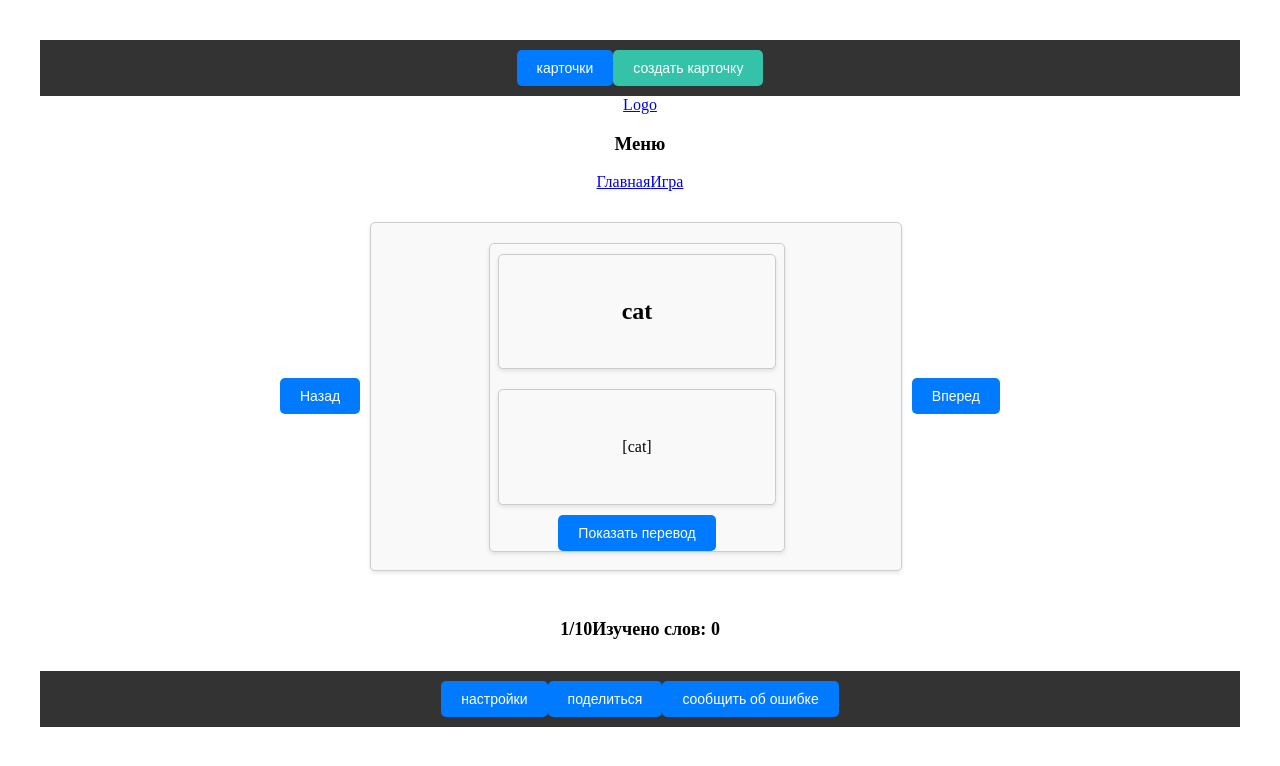
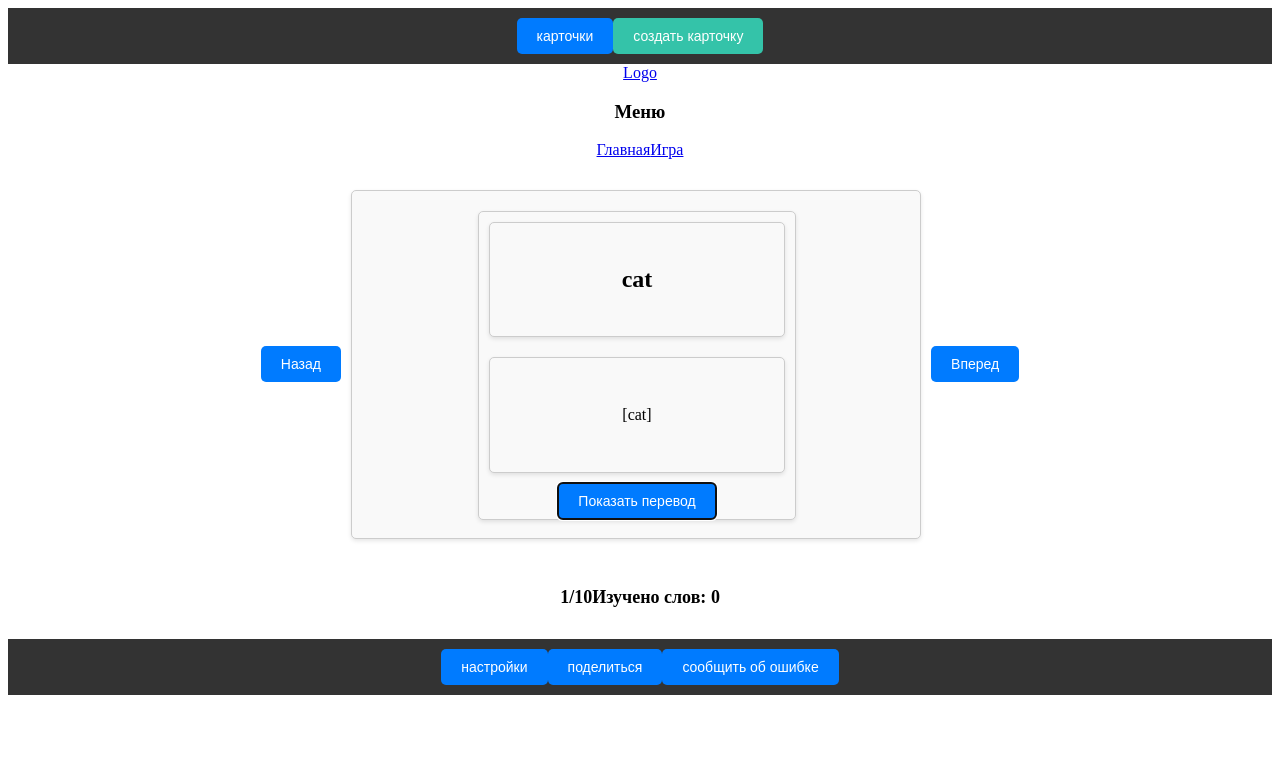
Before and after one commit to SKR-Anna/dictionary.react, a React (Vite) app in the folder dictionary/: page /game in a window 1280 px wide. Shown: the top 766 px of the page. Built offline with nearby package versions, Linux system fonts and the light colour scheme.

Commit message:
добавила форвард реф, ошибка счетчика карточек не исправлена

```diff
--- a/dictionary/src/App.css
+++ b/dictionary/src/App.css
@@ -2,7 +2,7 @@
   max-width: 100%;
   max-height: 100%;
   margin: 0 auto;
-  padding: 2rem;
+  /* padding: 2rem;  */
   text-align: center;
 }
 
--- a/dictionary/src/components/button/Button.jsx
+++ b/dictionary/src/components/button/Button.jsx
@@ -1,11 +1,17 @@
 //импортирую стили
+import { forwardRef } from "react";
 import styles from "./Button.module.css"
 
 
-function Button(props) {
+const Button = forwardRef(function Button(props, ref) {
     return (
-        < button className={styles.button} onClick={props.onClick}> {props.name}</ button >
-    )
-}
+        < button
+            ref={ref}
+            className={styles.button}
+            onClick={props.onClick}>
+            {props.name}
+        </ button >
+    );
+});
 
 export default Button;
--- a/dictionary/src/components/card/Card.jsx
+++ b/dictionary/src/components/card/Card.jsx
@@ -1,10 +1,10 @@
-import { useState } from "react"
+import { useState, useEffect, useRef } from "react"
 import Button from "../button/Button"
 import "./Card.css"
 
 function Card({ id, english, transcription, russian, onLearnedWord }) {
     const [turned, setTurned] = useState(false);
-    //const buttonRef = useRef(null); // создаем реф для кнопки
+    const buttonRef = useRef(null); // создаем реф для кнопки
 
     const [isLearned, setIsLearned] = useState(false); // состояние для отслеживания перевода
 
@@ -16,12 +16,12 @@ function Card({ id, english, transcription, russian, onLearnedWord }) {
         }
     };
 
-    // useEffect(() => { не используем больше
-    //     // Устанавливаем фокус на кнопку, когда компонент монтируется
-    //     if (buttonRef.current) {
-    //         buttonRef.current.focus();
-    //     }
-    // }, []); // Пустой массив зависимостей означает, что этот эффект выполнится только один раз после первого рендера
+    useEffect(() => {
+        // Устанавливаем фокус на кнопку, когда компонент монтируется
+        if (buttonRef.current) {
+            buttonRef.current.focus();
+        }
+    }, []); // Пустой массив зависимостей означает, что этот эффект выполнится только один раз после первого рендера
 
     // вариант без ошибок в консоли, но кнопка не работает
     // const cardRef = useRef(null);
@@ -49,7 +49,8 @@ function Card({ id, english, transcription, russian, onLearnedWord }) {
                 <div className="card-front">
                     <h2 className="word-card h2">{english}</h2>
                     <p className="word-card p"> {transcription}</p>
-                    <Button name="Показать перевод" onClick={handleTurnedState} />
+                    <Button name="Показать перевод" onClick={handleTurnedState}
+                        ref={buttonRef} />
                     {/* применили реф к кнопке */}
                 </div>
 
```
